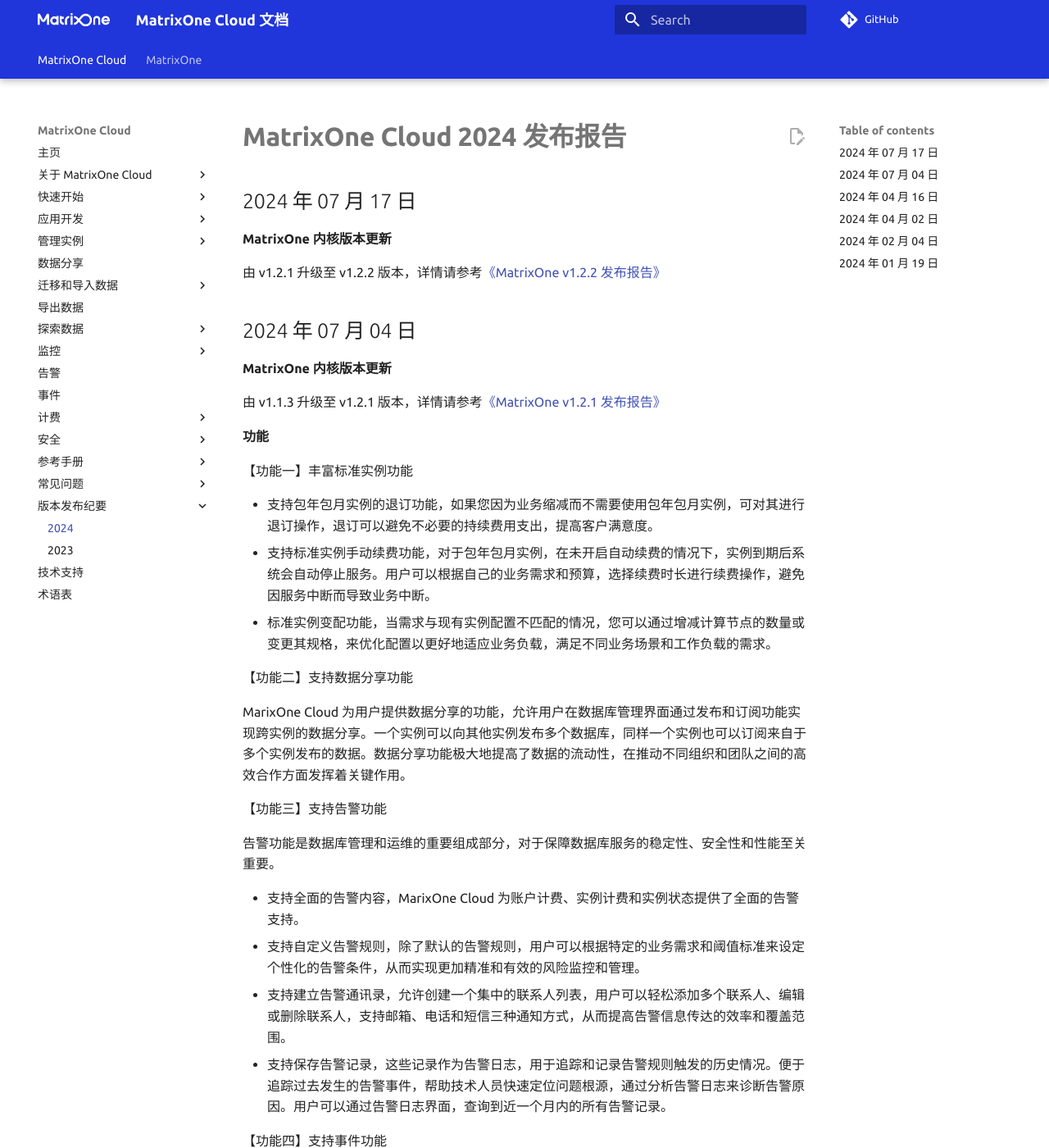
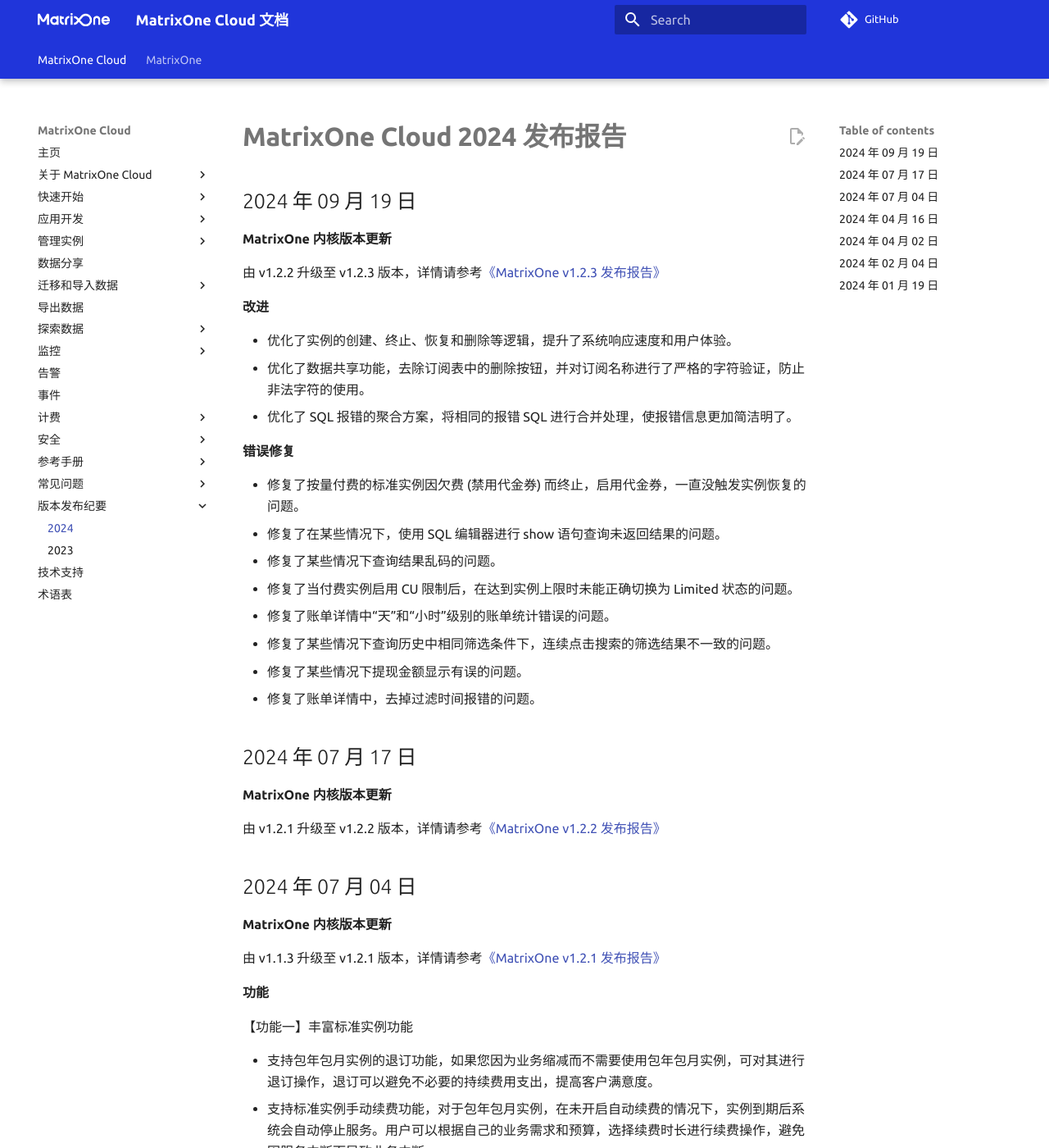
Before and after one commit to yangj1211/moc-docs, an MkDocs documentation site: the page built from docs/MatrixOne-Cloud/Release-Notes/2024.md, in a window 1280 px wide and 1400 px high. Shown: the whole window at 82% size. Built offline with MkDocs 1.6.1 and Material for MkDocs 9.7.7, drawn with Linux system fonts in a browser that asks for light colours; comment, search, counter and statistics services are not loaded; the version menu is left out.

```diff
--- a/docs/MatrixOne-Cloud/Release-Notes/2024.md
+++ b/docs/MatrixOne-Cloud/Release-Notes/2024.md
@@ -1,4 +1,27 @@
 # **MatrixOne Cloud 2024 发布报告**
+
+## 2024 年 09 月 19 日
+
+**MatrixOne 内核版本更新**
+
+由 v1.2.2 升级至 v1.2.3 版本，详情请参考[《MatrixOne v1.2.3 发布报告》](https://docs.matrixorigin.cn/1.2.3/MatrixOne/Release-Notes/v1.2.3/)
+
+**改进**
+
+- 优化了实例的创建、终止、恢复和删除等逻辑，提升了系统响应速度和用户体验。
+- 优化了数据共享功能，去除订阅表中的删除按钮，并对订阅名称进行了严格的字符验证，防止非法字符的使用。
+- 优化了 SQL 报错的聚合方案，将相同的报错 SQL 进行合并处理，使报错信息更加简洁明了。
+
+**错误修复**
+
+- 修复了按量付费的标准实例因欠费 (禁用代金券) 而终止，启用代金券，一直没触发实例恢复的问题。
+- 修复了在某些情况下，使用 SQL 编辑器进行 show 语句查询未返回结果的问题。
+- 修复了某些情况下查询结果乱码的问题。
+- 修复了当付费实例启用 CU 限制后，在达到实例上限时未能正确切换为 Limited 状态的问题。
+- 修复了账单详情中“天”和“小时”级别的账单统计错误的问题。
+- 修复了某些情况下查询历史中相同筛选条件下，连续点击搜索的筛选结果不一致的问题。
+- 修复了某些情况下提现金额显示有误的问题。
+- 修复了账单详情中，去掉过滤时间报错的问题。
 
 ## 2024 年 07 月 17 日
 
```
